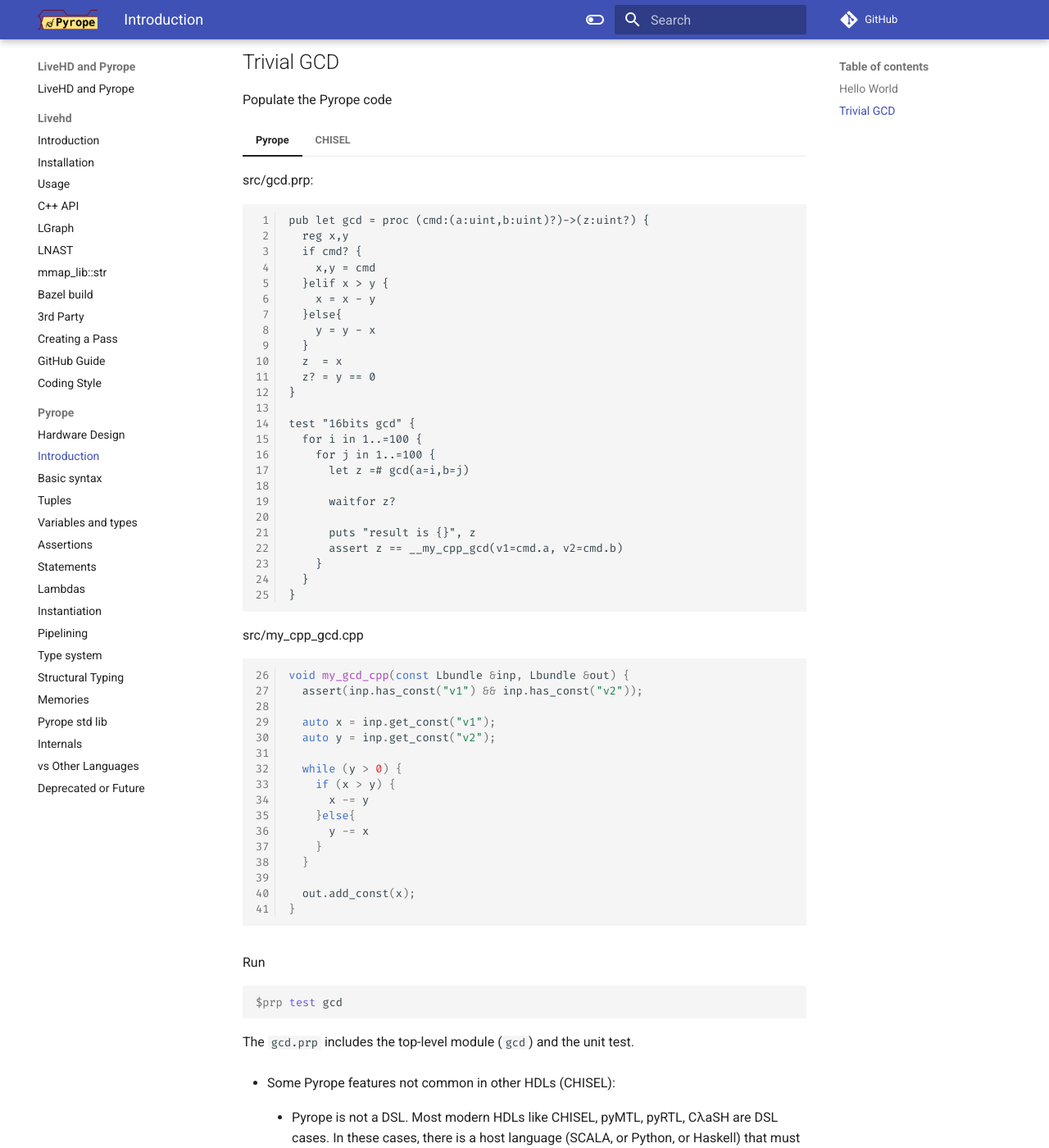
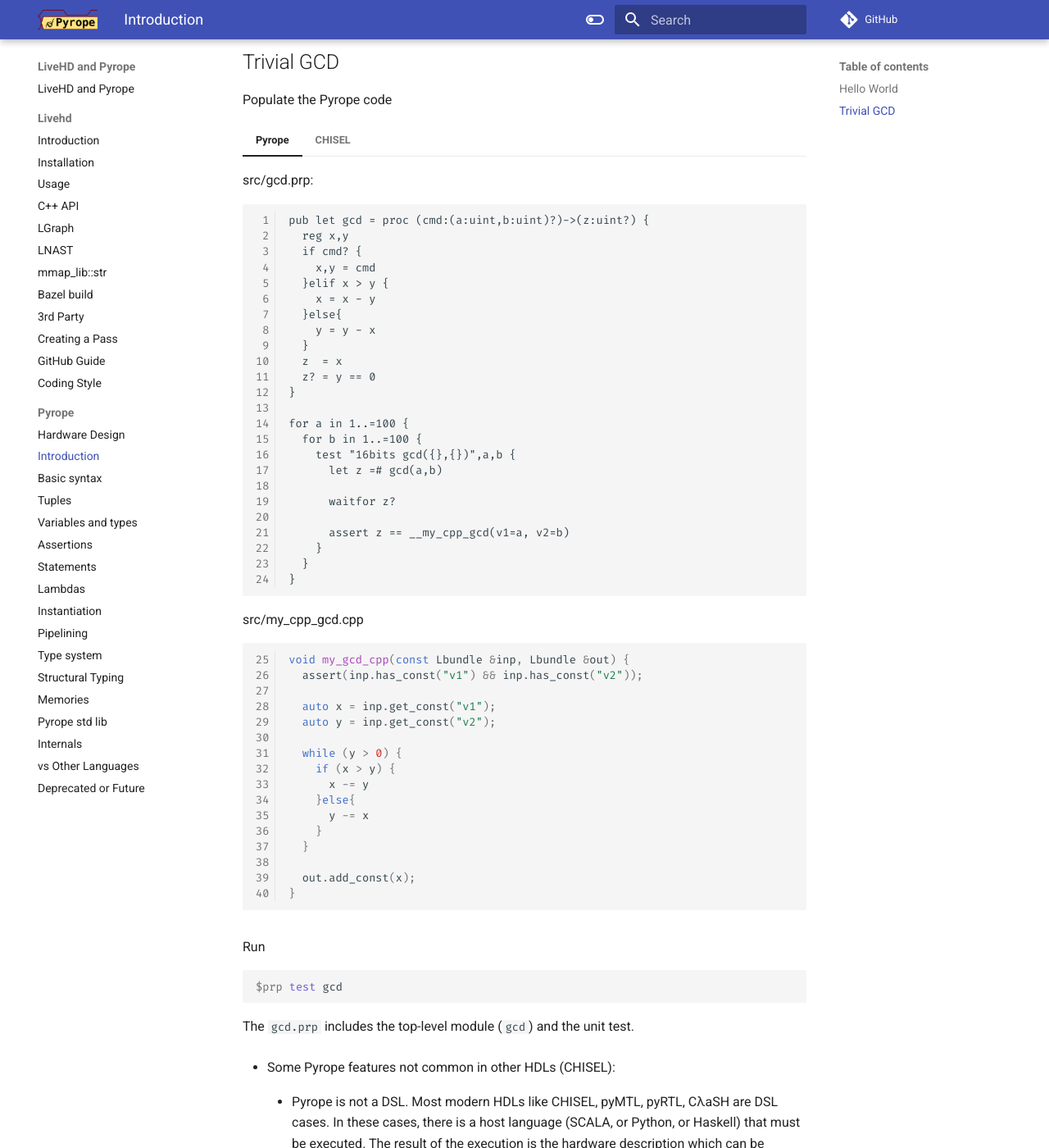
Before and after one commit to masc-ucsc/docs, an MkDocs documentation site: the page built from docs/pyrope/01-introduction.md, in a window 1280 px wide and 1400 px high, scrolled down 1451 px. Shown: the whole window at 82% size. Built offline with MkDocs 1.6.1 and Material for MkDocs 9.7.7, drawn with Linux system fonts in a browser that asks for light colours; comment, search, counter and statistics services are not loaded.

````diff
--- a/docs/pyrope/01-introduction.md
+++ b/docs/pyrope/01-introduction.md
@@ -71,22 +71,21 @@ Populate the Pyrope code
       z? = y == 0
     }
 
-    test "16bits gcd" {
-      for i in 1..=100 {
-        for j in 1..=100 {
-          let z =# gcd(a=i,b=j)
+    for a in 1..=100 {
+      for b in 1..=100 {
+        test "16bits gcd({},{})",a,b {
+          let z =# gcd(a,b)
 
           waitfor z?
 
-          puts "result is {}", z
-          assert z == __my_cpp_gcd(v1=cmd.a, v2=cmd.b)
+          assert z == __my_cpp_gcd(v1=a, v2=b)
         }
       }
     }
     ```
 
     src/my_cpp_gcd.cpp
-    ```c++ linenums="26"
+    ```c++ linenums="25"
     void my_gcd_cpp(const Lbundle &inp, Lbundle &out) {
       assert(inp.has_const("v1") && inp.has_const("v2"));
 
````
